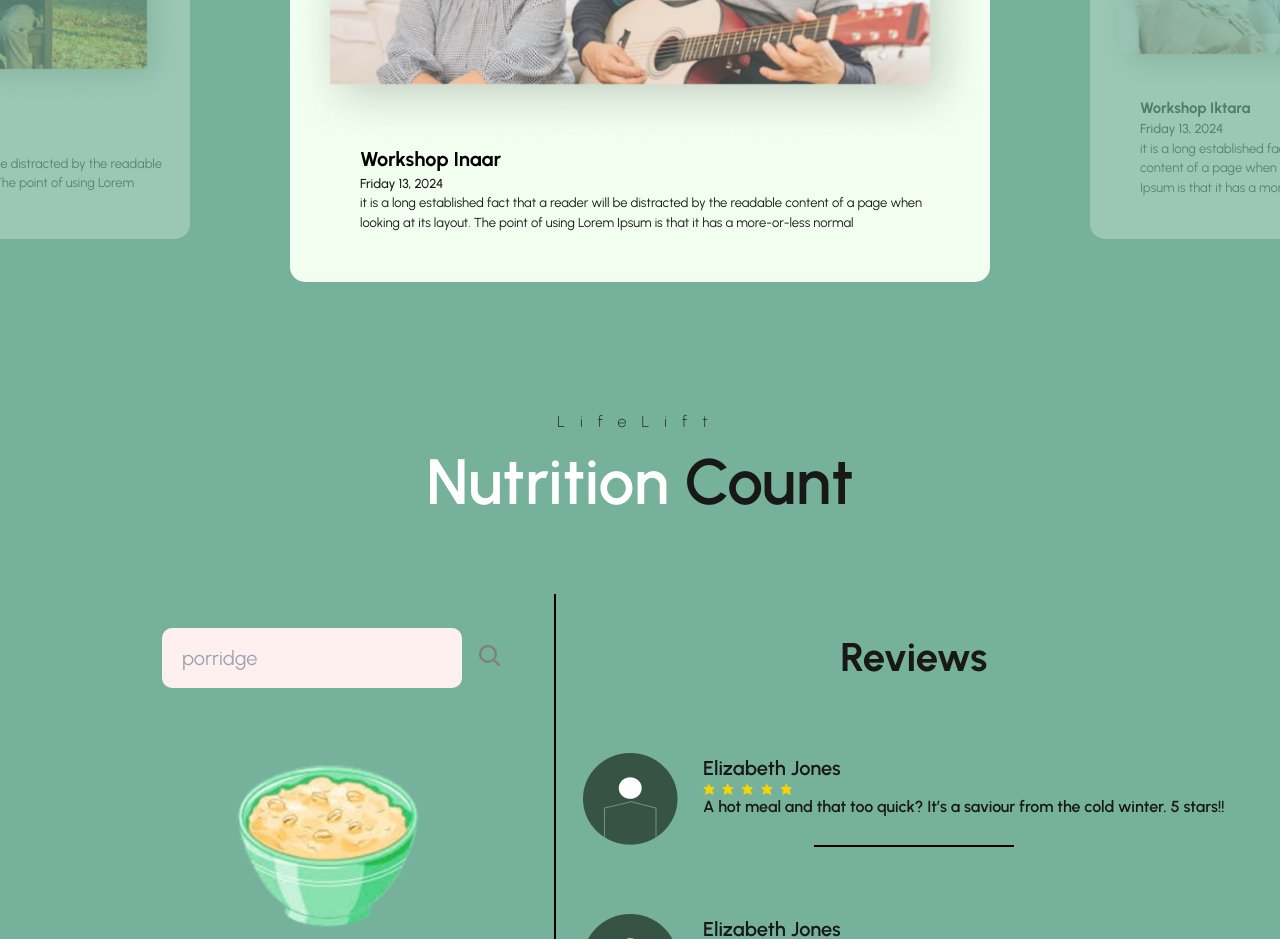
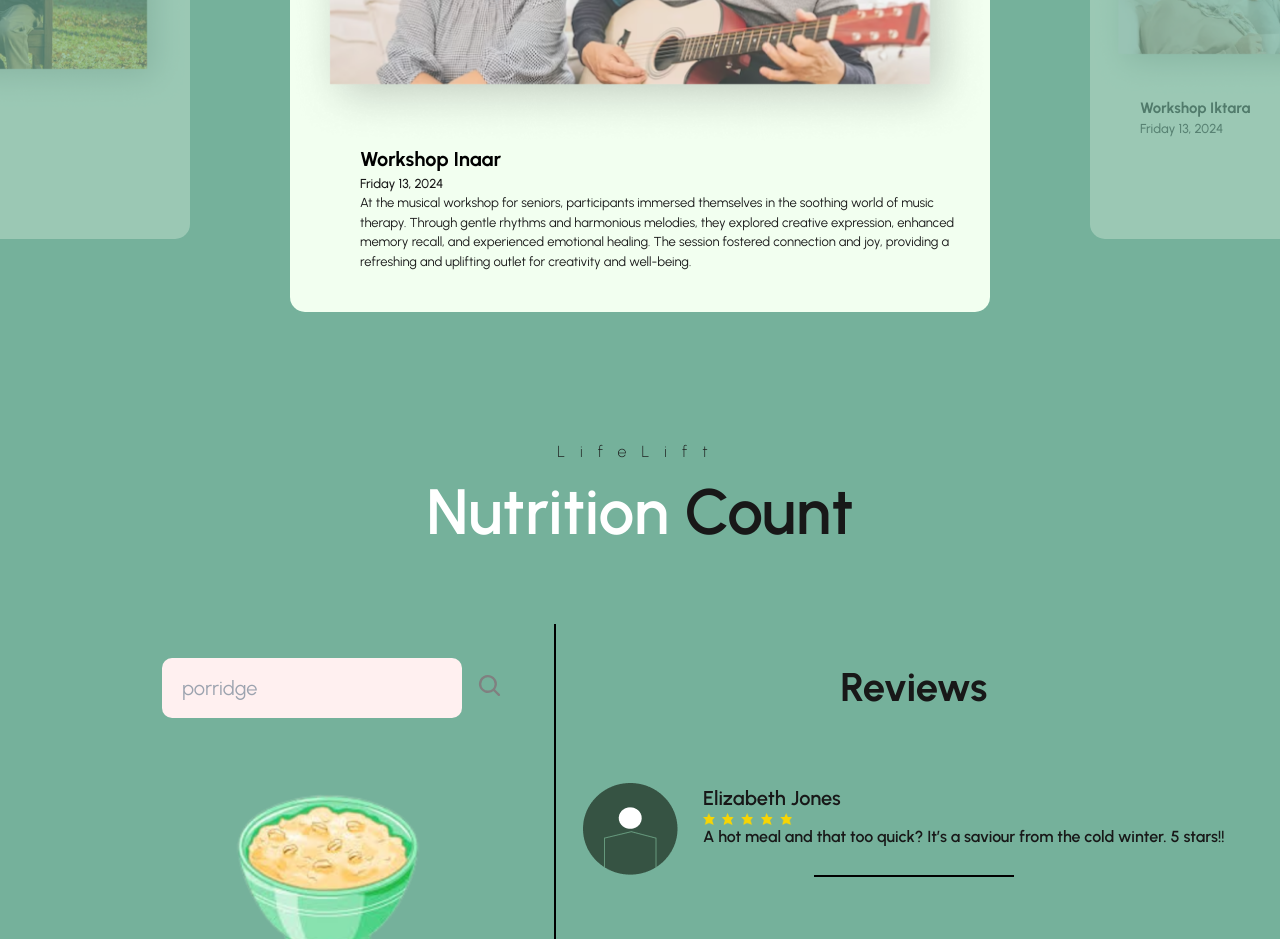
Before and after one commit to Tijil2111/Dynamix-InterSchool-DPS-RKP, a Next.js app: page /wellness in a window 1280 px wide. Shown: the part 3000-3939 px from the top of the page. Built offline with nearby package versions, Linux system fonts and the light colour scheme.

Commit message:
Website updated

```diff
--- a/Modules/Workshops/Workshop.jsx
+++ b/Modules/Workshops/Workshop.jsx
@@ -22,12 +22,6 @@ export default function WorkShopModule() {
             <div className={styles.textCont1}>
               <p className={styles.contHead1}>Workshop Inaar</p>
               <p className={styles.contdate1}>Friday 13, 2024</p>
-              <p className={styles.contPara1}>
-                it is a long established fact that a reader will be distracted
-                by the readable content of a page when looking at its layout.
-                The point of using Lorem Ipsum is that it has a more-or-less
-                normal{" "}
-              </p>
             </div>
           </div>
           <div className={styles.card}>
@@ -39,11 +33,13 @@ export default function WorkShopModule() {
             <div className={styles.textCont}>
               <p className={styles.contHead}>Workshop Inaar</p>
               <p className={styles.contdate}>Friday 13, 2024</p>
-              <p className={styles.contPara}>
-                it is a long established fact that a reader will be distracted
-                by the readable content of a page when looking at its layout.
-                The point of using Lorem Ipsum is that it has a more-or-less
-                normal{" "}
+              <p className={styles.contPara1}>
+                At the musical workshop for seniors, participants immersed
+                themselves in the soothing world of music therapy. Through
+                gentle rhythms and harmonious melodies, they explored creative
+                expression, enhanced memory recall, and experienced emotional
+                healing. The session fostered connection and joy, providing a
+                refreshing and uplifting outlet for creativity and well-being.
               </p>
             </div>
           </div>
@@ -56,12 +52,6 @@ export default function WorkShopModule() {
             <div className={styles.textCont1}>
               <p className={styles.contHead1}>Workshop Iktara</p>
               <p className={styles.contdate1}>Friday 13, 2024</p>
-              <p className={styles.contPara1}>
-                it is a long established fact that a reader will be distracted
-                by the readable content of a page when looking at its layout.
-                The point of using Lorem Ipsum is that it has a more-or-less
-                normal{" "}
-              </p>
             </div>
           </div>
         </div>
--- a/Modules/Workshops/Workshops.module.css
+++ b/Modules/Workshops/Workshops.module.css
@@ -63,7 +63,7 @@
 }
 .card {
   border-radius: 15px;
-  height: 450px;
+  height: 480px;
   width: 700px;
   background-color: #f2fff0;
 }
```
